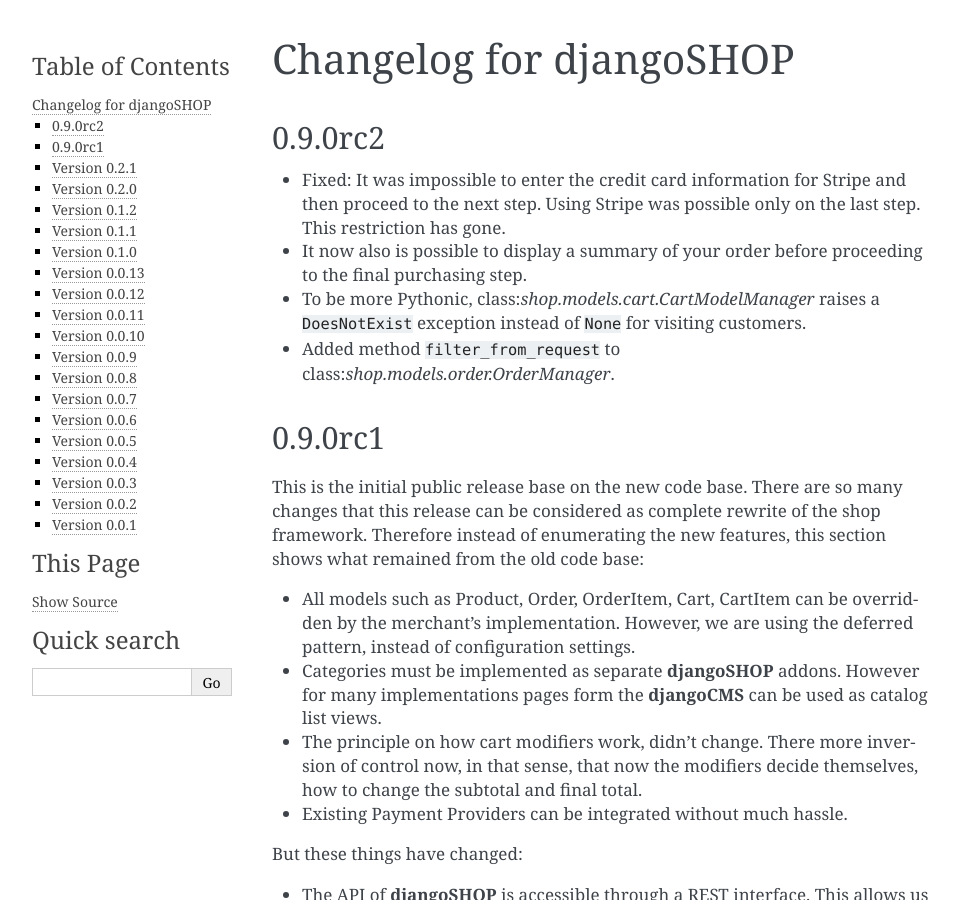
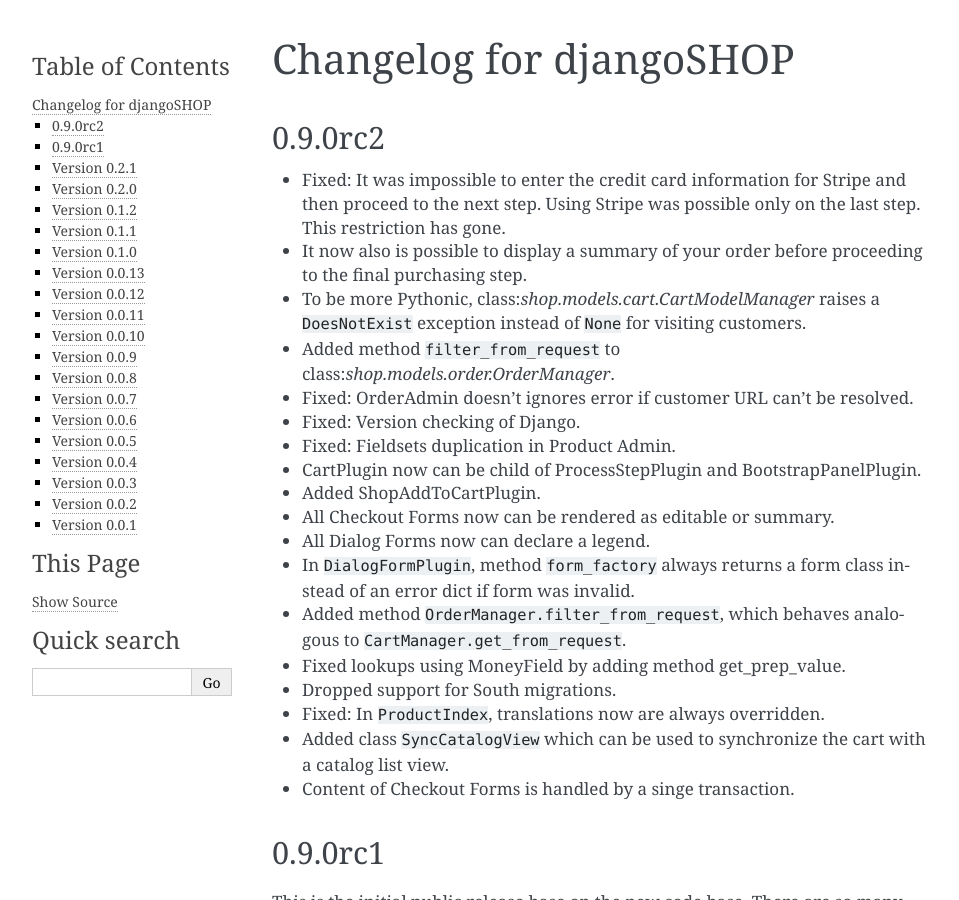
Before and after one commit to joker-softdev/django_shop, a Sphinx documentation site: the page built from docs/changelog.rst, in a window 1280 px wide and 900 px high. Shown: the whole window, without its empty margins (148-1107 px from the left). Built offline with Sphinx 7.4.7, drawn with Linux system fonts in a browser that asks for light colours.

Commit message:
added changes for 0.9.0rc2

```diff
--- a/docs/changelog.rst
+++ b/docs/changelog.rst
@@ -15,6 +15,23 @@
 * To be more Pythonic, class:`shop.models.cart.CartModelManager` raises a ``DoesNotExist`` exception
   instead of ``None`` for visiting customers.
 * Added method ``filter_from_request`` to class:`shop.models.order.OrderManager`.
+* Fixed: OrderAdmin doesn't ignores error if customer URL can't be resolved.
+* Fixed: Version checking of Django.
+* Fixed: Fieldsets duplication in Product Admin.
+* CartPlugin now can be child of ProcessStepPlugin and BootstrapPanelPlugin.
+* Added ShopAddToCartPlugin.
+* All Checkout Forms now can be rendered as editable or summary.
+* All Dialog Forms now can declare a legend.
+* In ``DialogFormPlugin``, method ``form_factory`` always returns a form class instead of an error
+  dict if form was invalid.
+* Added method ``OrderManager.filter_from_request``, which behaves analogous to
+  ``CartManager.get_from_request``.
+* Fixed lookups using MoneyField by adding method get_prep_value.
+* Dropped support for South migrations.
+* Fixed: In ``ProductIndex``, translations now are always overridden.
+* Added class ``SyncCatalogView`` which can be used to synchronize the cart with a catalog list
+  view.
+* Content of Checkout Forms is handled by a singe transaction.
 
 0.9.0rc1
 ========
```
